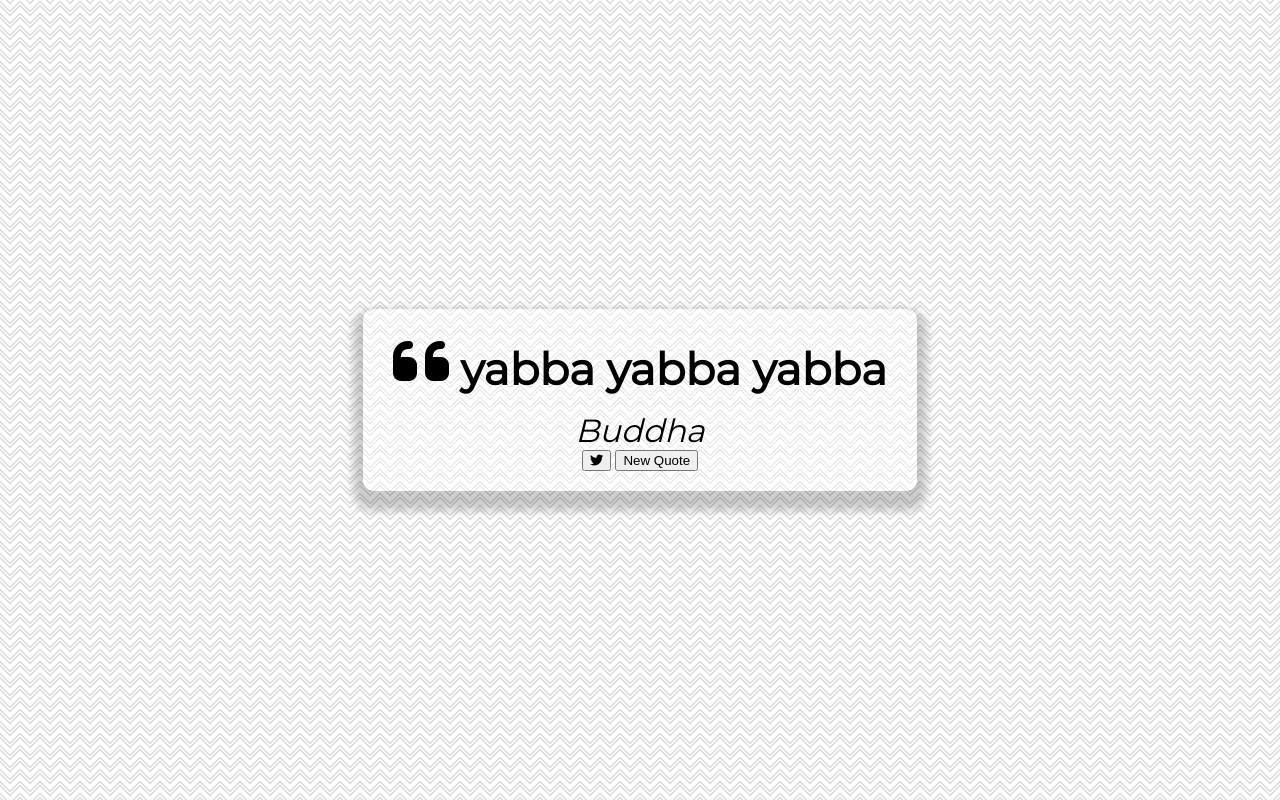
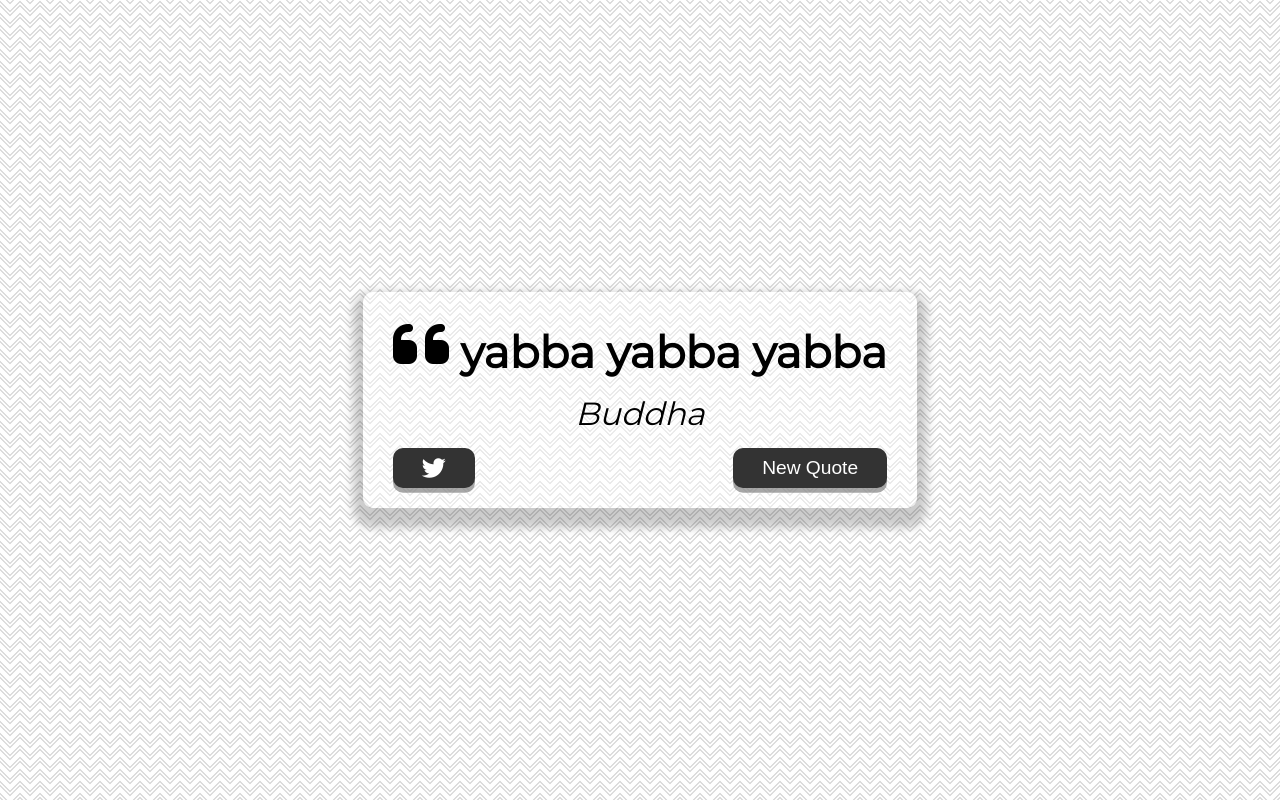
Before and after one commit to ad-lo/quote-machine, a plain HTML site: page index.html in a window 1280 px wide. Drawn offline with Linux system fonts and the light colour scheme.

Commit message:
Add files via upload

```diff
--- a/script.js
+++ b/script.js
@@ -0,0 +1,17 @@
+let apiQuotes = [];
+
+// Get quotes from API
+async function getQuotes () {
+  const apiUrl = 'https://jacintodesign.github.io/quotes-api/data/quotes.json';
+  try {
+    const response = await Fetch(apiUrl);
+    apiQuotes = await response.json();
+    console.log(apiQuotes);
+  } catch (error) {
+    alert (error)
+    // Catch Error Here
+  }
+}
+
+// On load
+getQuotes();
--- a/style.css
+++ b/style.css
@@ -46,6 +46,42 @@ justify-content: center;
   font-style: italic;
 }
 
+.button-container {
+  margin-top: 15px;
+  display: flex;
+  justify-content: space-between;
+}
+
+button {
+  cursor: pointer;
+  font-size: 1.2rem;
+  height: 2.5rem;
+  border: none;
+  border-radius: 10px;
+  color: #fff;
+  background: #333;
+  outline: none;
+  padding: 0.5rem 1.8rem;
+  box-shadow: 0 0.3rem rgba(121, 121, 121, 0.65);
+}
+
+button:hover {
+  filter: brightness(110%)
+}
+
+button:active {
+  transform: translate(0, 0.3rem);
+  box-shadow: 0 0.1rem rgba(255, 255, 255, 0.65);
+}
+
+.twitter-button:hover {
+  color: #38a1f3;
+}
+
+.fa-twitter {
+  font-size: 1.5rem;
+}
+
 /* media Query */
 @media screen and (max-width: 1000px) {
   .quote-container {
```
